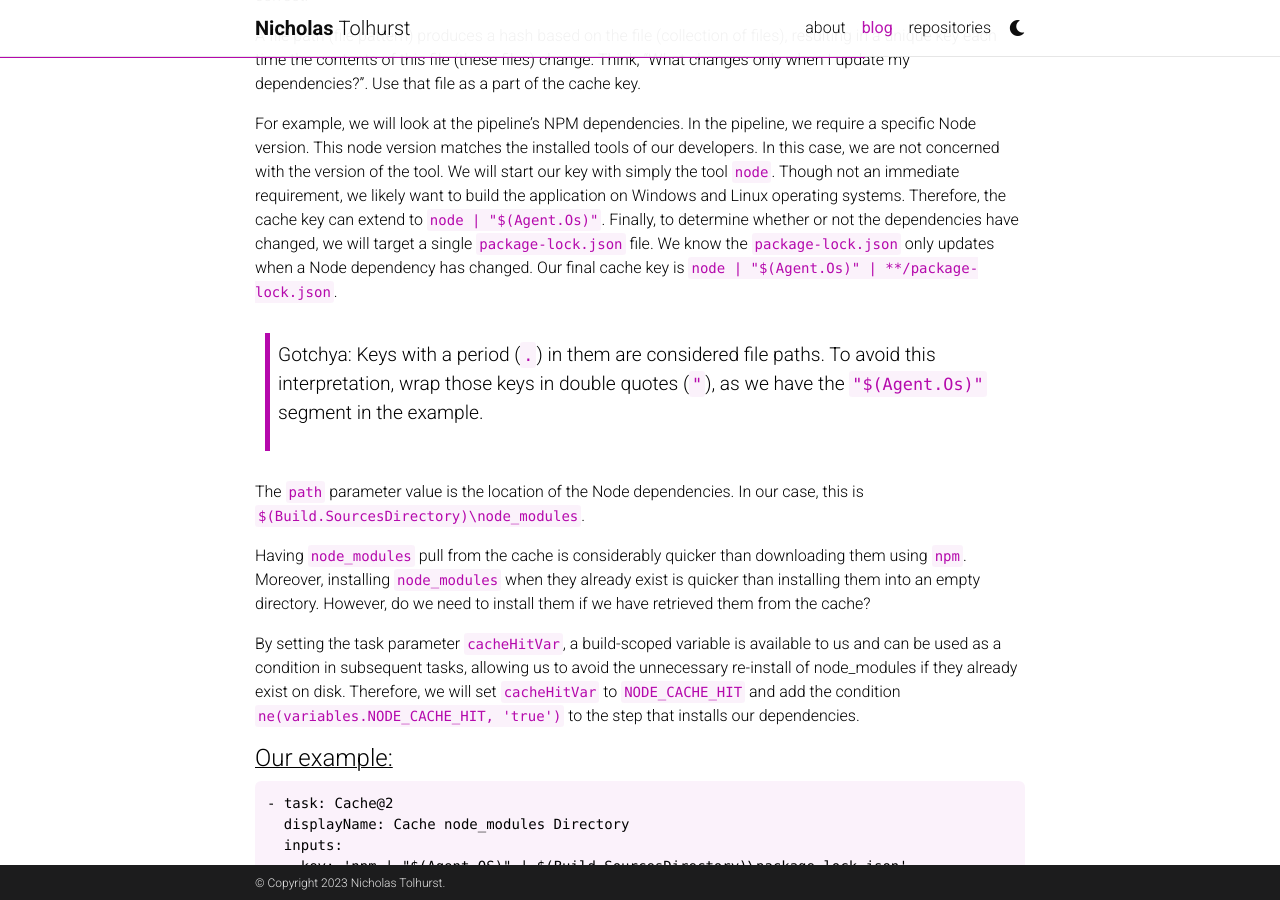
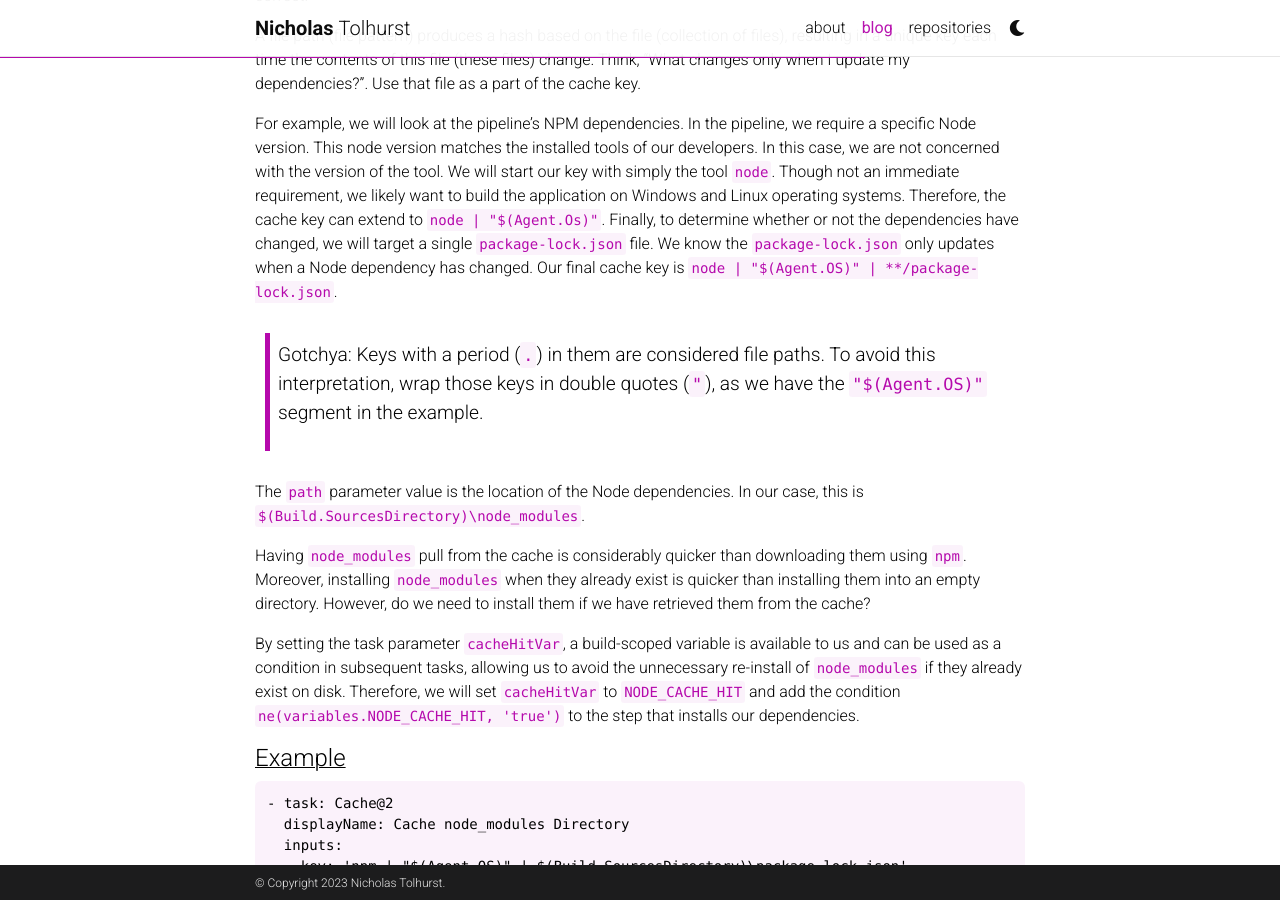
Before and after one commit to nicktolhurst/nicktolhurst.github.io, a Jekyll site: the page built from _posts/2023-03-13-faster-ci-node-caching.md, in a window 1280 px wide and 900 px high, scrolled down 947 px. Built offline with Jekyll 4.4.1, drawn with Linux system fonts in a browser that asks for light colours; full-size pictures stand in for the smaller copies a plugin makes; comment, search, counter and statistics services are not loaded; a style sheet for code colours, icons or effects is not loaded.

Commit message:
small updates

```diff
--- a/_posts/2023-03-13-faster-ci-node-caching.md
+++ b/_posts/2023-03-13-faster-ci-node-caching.md
@@ -28,17 +28,17 @@
 
 A file path (file pattern) produces a hash based on the file (collection of files), resulting in a unique key each time the contents of this file (these files) change. Think, "What changes only when I update my dependencies?". Use that file as a part of the cache key.
 
-For example, we will look at the pipeline's NPM dependencies. In the pipeline, we require a specific Node version. This node version matches the installed tools of our developers. In this case, we are not concerned with the version of the tool. We will start our key with simply the tool `node`. Though not an immediate requirement, we likely want to build the application on Windows and Linux operating systems. Therefore, the cache key can extend to `node | "$(Agent.Os)"`. Finally, to determine whether or not the dependencies have changed, we will target a single `package-lock.json` file. We know the `package-lock.json` only updates when a Node dependency has changed. Our final cache key is `node | "$(Agent.Os)" | **/package-lock.json`.
+For example, we will look at the pipeline's NPM dependencies. In the pipeline, we require a specific Node version. This node version matches the installed tools of our developers. In this case, we are not concerned with the version of the tool. We will start our key with simply the tool `node`. Though not an immediate requirement, we likely want to build the application on Windows and Linux operating systems. Therefore, the cache key can extend to `node | "$(Agent.Os)"`. Finally, to determine whether or not the dependencies have changed, we will target a single `package-lock.json` file. We know the `package-lock.json` only updates when a Node dependency has changed. Our final cache key is `node | "$(Agent.OS)" | **/package-lock.json`.
 
-> Gotchya: Keys with a period (`.`) in them are considered file paths. To avoid this interpretation, wrap those keys in double quotes (`"`), as we have the `"$(Agent.Os)"` segment in the example.
+> Gotchya: Keys with a period (`.`) in them are considered file paths. To avoid this interpretation, wrap those keys in double quotes (`"`), as we have the `"$(Agent.OS)"` segment in the example.
 
 The `path` parameter value is the location of the Node dependencies. In our case, this is `$(Build.SourcesDirectory)\node_modules`.
 
 Having `node_modules` pull from the cache is considerably quicker than downloading them using `npm`. Moreover, installing `node_modules` when they already exist is quicker than installing them into an empty directory. However, do we need to install them if we have retrieved them from the cache?
 
-By setting the task parameter `cacheHitVar`, a build-scoped variable is available to us and can be used as a condition in subsequent tasks, allowing us to avoid the unnecessary re-install of node_modules if they already exist on disk. Therefore, we will set `cacheHitVar` to `NODE_CACHE_HIT` and add the condition `ne(variables.NODE_CACHE_HIT, 'true')` to the step that installs our dependencies.
+By setting the task parameter `cacheHitVar`, a build-scoped variable is available to us and can be used as a condition in subsequent tasks, allowing us to avoid the unnecessary re-install of `node_modules` if they already exist on disk. Therefore, we will set `cacheHitVar` to `NODE_CACHE_HIT` and add the condition `ne(variables.NODE_CACHE_HIT, 'true')` to the step that installs our dependencies.
 
-#### Our example:
+#### Example
 
 {% highlight YAML %}
 
```
